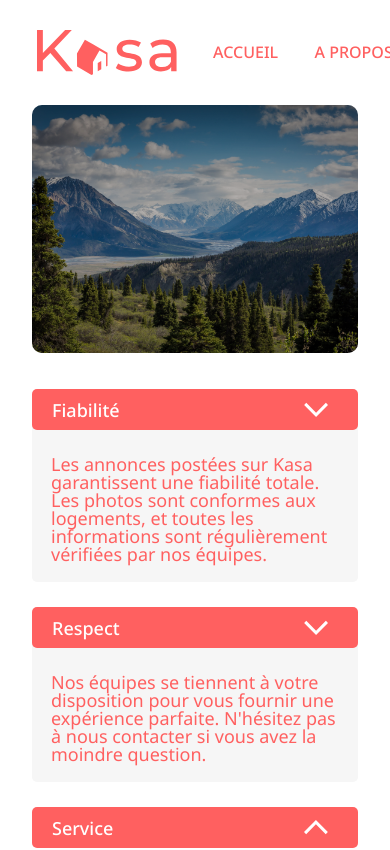
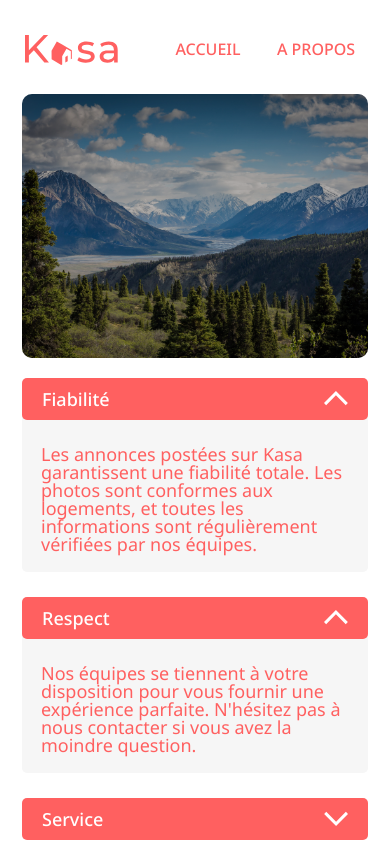
Before and after one commit to SamuelPrigent/Kasa, a React (Vite) app: page /about in a window 390 px wide. Shown: the top 850 px of the page. Built offline with nearby package versions, Linux system fonts and the light colour scheme.

Commit message:
maj css responsive mobile

```diff
--- a/src/components/About.jsx
+++ b/src/components/About.jsx
@@ -96,7 +96,7 @@ function ToggleElement() {
 function Info() {
   return (
     <div>
-      <div className="headerContainer">
+      <div className="headerContainerAbout">
         <div className="bannerContainerInfo">
           <img src={BannerImg2} className="bannerImgInfo" alt="logo" />
           <div className="bannerTextInfo"></div>
--- a/src/components/Logement.jsx
+++ b/src/components/Logement.jsx
@@ -37,7 +37,6 @@ function Ratings() {
   const { id } = useParams(); // get id
   const kasa = logement.find((element) => element.id === id);
   const rating = kasa.rating;
-  // console.log(rating);
 
   if (rating == 1) {
     return (
@@ -120,7 +119,7 @@ function Info() {
 
   return (
     <div>
-      <div className="headerContainer">
+      <div className="headerContainerLogement">
         <div className="bannerContainerLogement">
           <img
             src={kasa.pictures[0]}
--- a/src/style/about.css
+++ b/src/style/about.css
@@ -1,4 +1,4 @@
-.headerContainer {
+.headerContainerAbout {
   display: flex;
   flex-direction: column;
   gap: 10px;
@@ -56,9 +56,9 @@
   border-radius: 5px;
   justify-content: space-between;
   background-color: #ff6060;
-  height: 29px;
+  height: 30px;
   color: white;
-  padding: 6px 30px 6px 20px;
+  padding: 6px 20px 6px 20px;
   font-size: 18px;
   font-weight: 500;
   z-index: 1;
@@ -90,6 +90,7 @@
 /* Css Toggle element */
 
 .toggleMenu {
+  rotate: 180deg;
 }
 
 .rotate {
@@ -122,14 +123,19 @@
   }
 
   .infoContainer {
-    padding: 0px 32px 0px;
+    padding: 0px 22px 0px;
   }
 
-  .headerContainer {
-    padding: 0px 32px 0px;
+  .headerContainerAbout {
+    padding: 0px 22px 0px;
   }
 
   .textToggle {
     font-size: 18px;
   }
+
+  .bannerContainerInfo {
+    margin-top: 25px;
+    margin-bottom: 0px;
+  }
 }
--- a/src/style/banner.css
+++ b/src/style/banner.css
@@ -55,4 +55,8 @@
   .headerContainer {
     padding: 0px 30px 0px;
   }
+
+  .bannerContainerHome {
+    margin-bottom: 0px;
+  }
 }
--- a/src/style/header.css
+++ b/src/style/header.css
@@ -51,7 +51,7 @@
 
 @media screen and (max-width: 850px) {
   .headerContainer {
-    padding: 0px 32px 0px;
+    padding: 0px 20px 0px;
   }
 
   .header-navigation-link {
@@ -65,4 +65,8 @@
   .header-navigation {
     gap: 0px;
   }
+
+  .header-logo {
+    height: 30px;
+  }
 }
--- a/src/style/home.css
+++ b/src/style/home.css
@@ -63,13 +63,14 @@
     grid-template-columns: repeat(1, 1fr);
     background-color: white;
     padding: 0px;
+    row-gap: 20px;
   }
 
   .headerContainer {
-    padding: 0px 30px 0px;
+    padding: 0px 20px 0px;
   }
 
   .homeContainer {
-    padding: 0px 30px 0px;
+    padding: 0px 20px 0px;
   }
 }
--- a/src/style/logement.css
+++ b/src/style/logement.css
@@ -1,4 +1,4 @@
-.headerContainer {
+.headerContainerLogement {
   display: flex;
   flex-direction: column;
   gap: 10px;
@@ -183,7 +183,7 @@
   border-radius: 5px;
   justify-content: space-between;
   background-color: #ff6060;
-  height: 29px;
+  height: 30px;
   color: white;
   padding: 6px 20px 6px 20px;
   font-size: 18px;
@@ -280,12 +280,12 @@
     border-radius: 10px;
   }
 
-  .headerContainer {
-    padding: 0px 32px 0px;
+  .headerContainerLogement {
+    padding: 0px 22px 0px;
   }
 
   .logementContainer {
-    padding: 0px 32px 0px;
+    padding: 0px 22px 0px;
   }
 
   .textToggleLogement {
```
